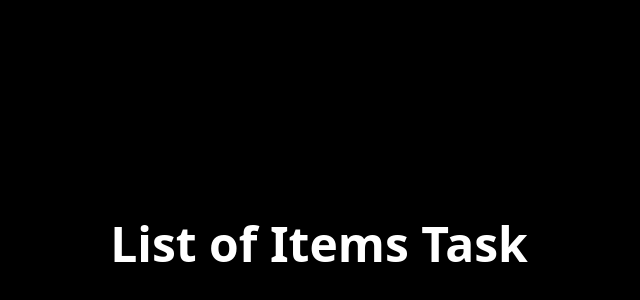
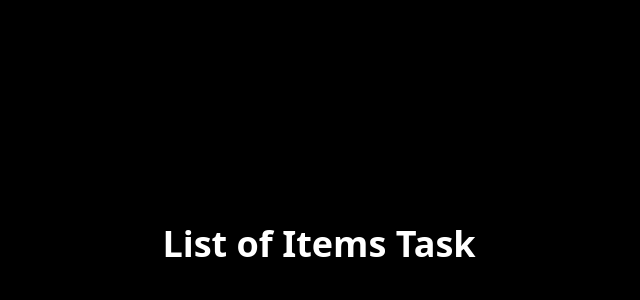
Before and after one commit to Mohamed-Samahi/list-of-items-task, a React (Vite) app: page / in a window 1280 px wide. Shown: the part 156-456 px from the top of the page, without its empty margins (321-961 px from the left). Built offline with nearby package versions, Linux system fonts and the light colour scheme.

Commit message:
Extend Default Tailwind Fontsize Variants

```diff
--- a/tailwind.config.js
+++ b/tailwind.config.js
@@ -51,6 +51,15 @@ export default {
         activeElementBoxShadow:
           "0px 1px 2px 0px rgba(16, 24, 40, 0.05), 0px 0px 0px 4px #E3F6FF",
       },
+      fontSize: {
+        'lg': ['clamp(1rem, 1vw + 0.125rem, 1.125rem)', { lineHeight: '1.5' }],
+        'xl': ['clamp(1.125rem, 1vw + 0.125rem, 1.25rem)', { lineHeight: '1.5' }],
+        '2xl': ['clamp(1.25rem, 1vw + 0.25rem, 1.5rem)', { lineHeight: '1.5' }],
+        '3xl': ['clamp(1.5rem, 1vw + 0.375rem, 1.875rem)', { lineHeight: '1.5' }],
+        '4xl': ['clamp(1.875rem, 1vw + 0.375rem, 2.25rem)', { lineHeight: '1.5' }],
+        '5xl': ['clamp(2.25rem, 1vw + 0.5rem, 3rem)', { lineHeight: '1.5' }],
+        '6xl': ['clamp(3rem, 1vw + 0.5rem, 3.75rem)', { lineHeight: '1.5' }],
+      }
     },
   },
   plugins: [],
```
